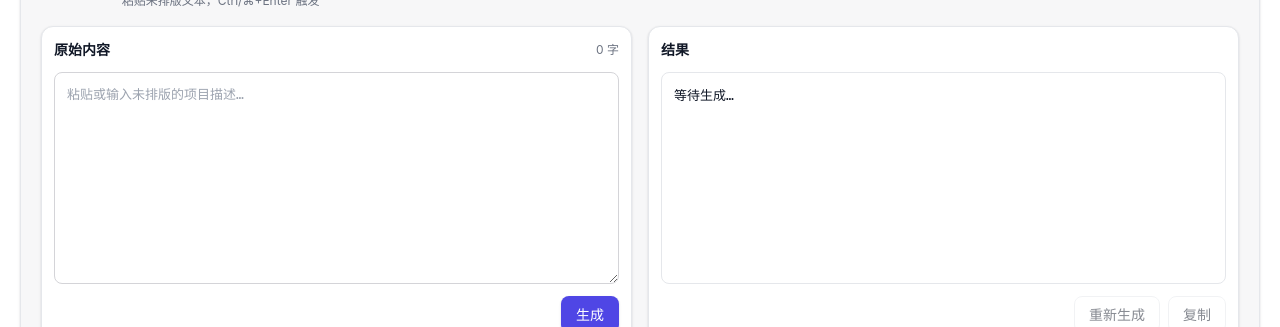
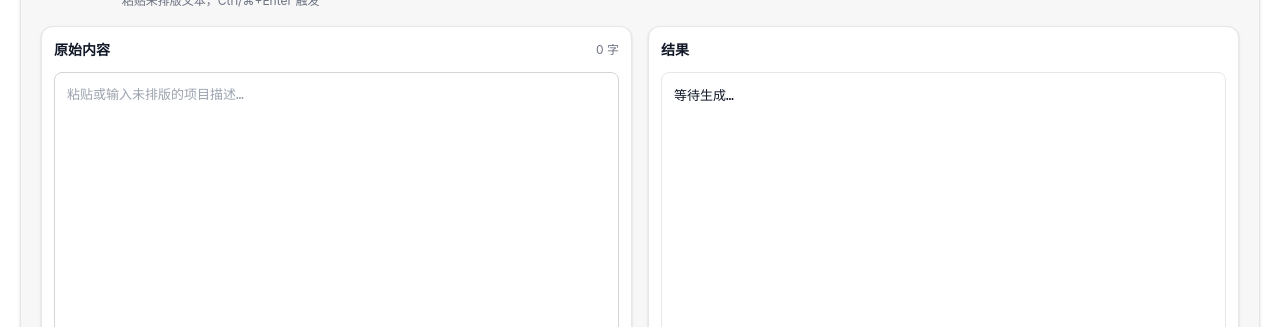
Before and after one commit to eext-kap1bala/project-description-generator, a website: page iframe/index.html in a window 1280 px wide. Shown: the part 625-952 px from the top of the page. Drawn offline with Linux system fonts and the light colour scheme.

Commit message:
Style: 增宽 EasyEDA 窗口至 1280×800，固定输入输出框高度并独立滚动

```diff
--- a/iframe/styles/components.css
+++ b/iframe/styles/components.css
@@ -117,7 +117,7 @@
 .textarea,
 .input {
 	width: 100%;
-	min-height: 200px;
+	min-height: 0;
 	padding: var(--space-3);
 	border: 1px solid var(--border-strong);
 	border-radius: var(--radius);
@@ -126,10 +126,16 @@
 	font-family: var(--font-mono);
 	font-size: var(--text-base);
 	line-height: 1.6;
-	resize: vertical;
+	resize: none;
 	transition:
 		border-color var(--transition-fast),
 		box-shadow var(--transition-fast);
+}
+
+/* 第 ③ 步内的主输入框：撑满 pane 中间轨道，内部纵向滚动 */
+.step--generate .textarea {
+	height: 100%;
+	overflow-y: auto;
 }
 
 .textarea:hover,
@@ -192,11 +198,17 @@ input::placeholder {
 	white-space: pre-wrap;
 	word-break: break-word;
 	overflow: auto;
-	min-height: 200px;
-	max-height: 100%;
+	min-height: 0;
+	max-height: none;
 	transition:
 		border-color var(--transition),
 		color var(--transition);
+}
+
+/* 第 ③ 步内的主输出框：撑满 pane 中间轨道，内部纵向滚动 */
+.step--generate .output {
+	height: 100%;
+	overflow-y: auto;
 }
 
 .output.is-loading {
--- a/iframe/styles/layout.css
+++ b/iframe/styles/layout.css
@@ -166,7 +166,7 @@ body {
 	border-radius: var(--radius-md);
 	padding: var(--space-3);
 	box-shadow: var(--elev-dp1);
-	min-height: 320px;
+	min-height: 0;
 	min-width: 0;
 	transition: box-shadow var(--transition-medium);
 }
@@ -199,6 +199,15 @@ body {
 	grid-template-columns: 1fr 1fr;
 	gap: var(--space-4);
 	min-height: 0;
+}
+
+/* 第 ③ 步双栏：固定高度，确保两个 pane 内的输入/输出能独立滚动 */
+.step--generate .step__split {
+	height: 480px;
+}
+
+.step--generate .pane {
+	height: 100%;
 }
 
 @media (max-width: 760px) {
--- a/src/index.ts
+++ b/src/index.ts
@@ -22,7 +22,7 @@ export function activate(status?: 'onStartupFinished', arg?: string): void {}
  * 路径相对于扩展包根目录，运行时由 EasyEDA 客户端从已安装的扩展中读取。
  */
 export function openGenerator(): void {
-	eda.sys_IFrame.openIFrame('/iframe/index.html', 960, 720, 'pdg-main', {
+	eda.sys_IFrame.openIFrame('/iframe/index.html', 1280, 800, 'pdg-main', {
 		maximizeButton: true,
 		minimizeButton: true,
 		grayscaleMask: true,
```
